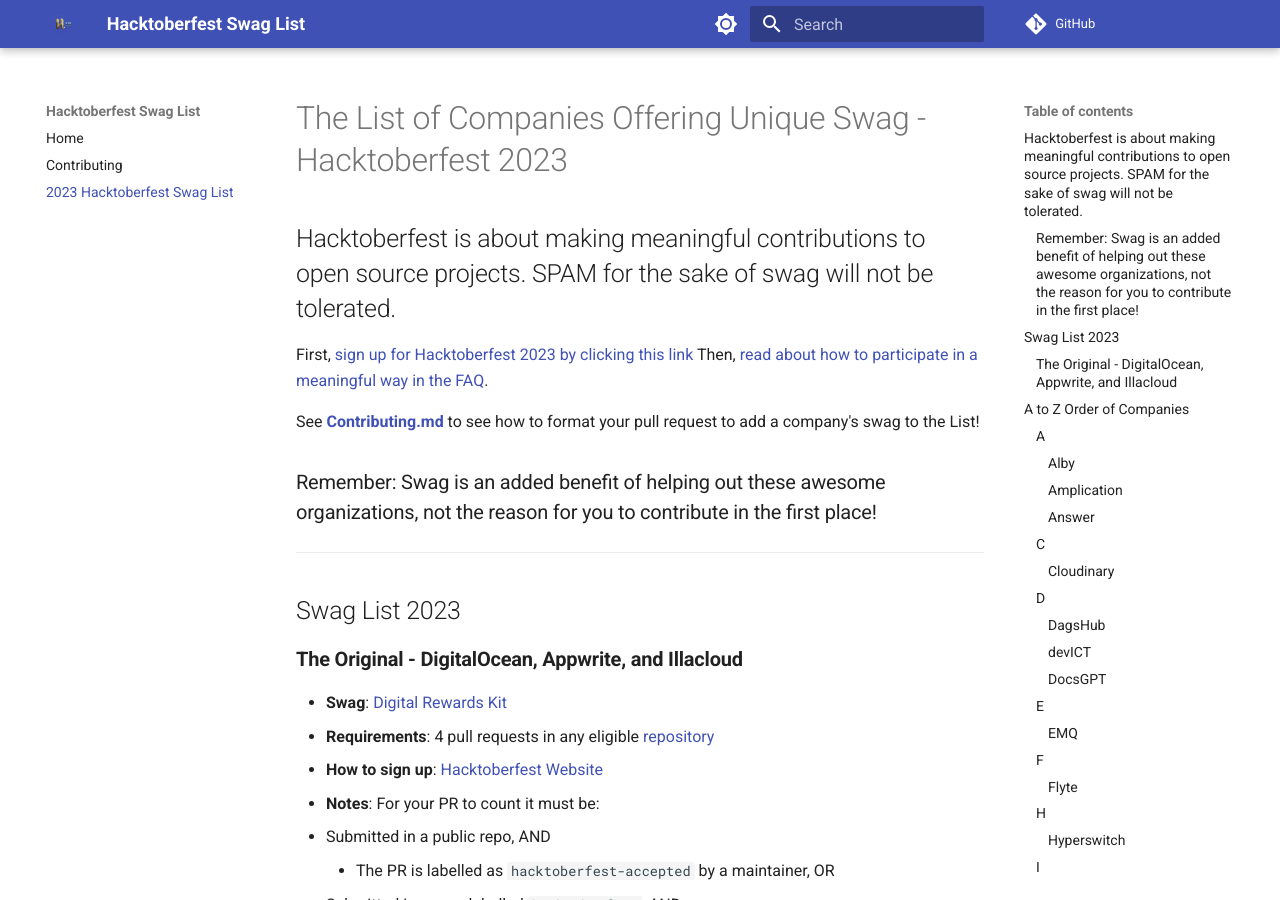
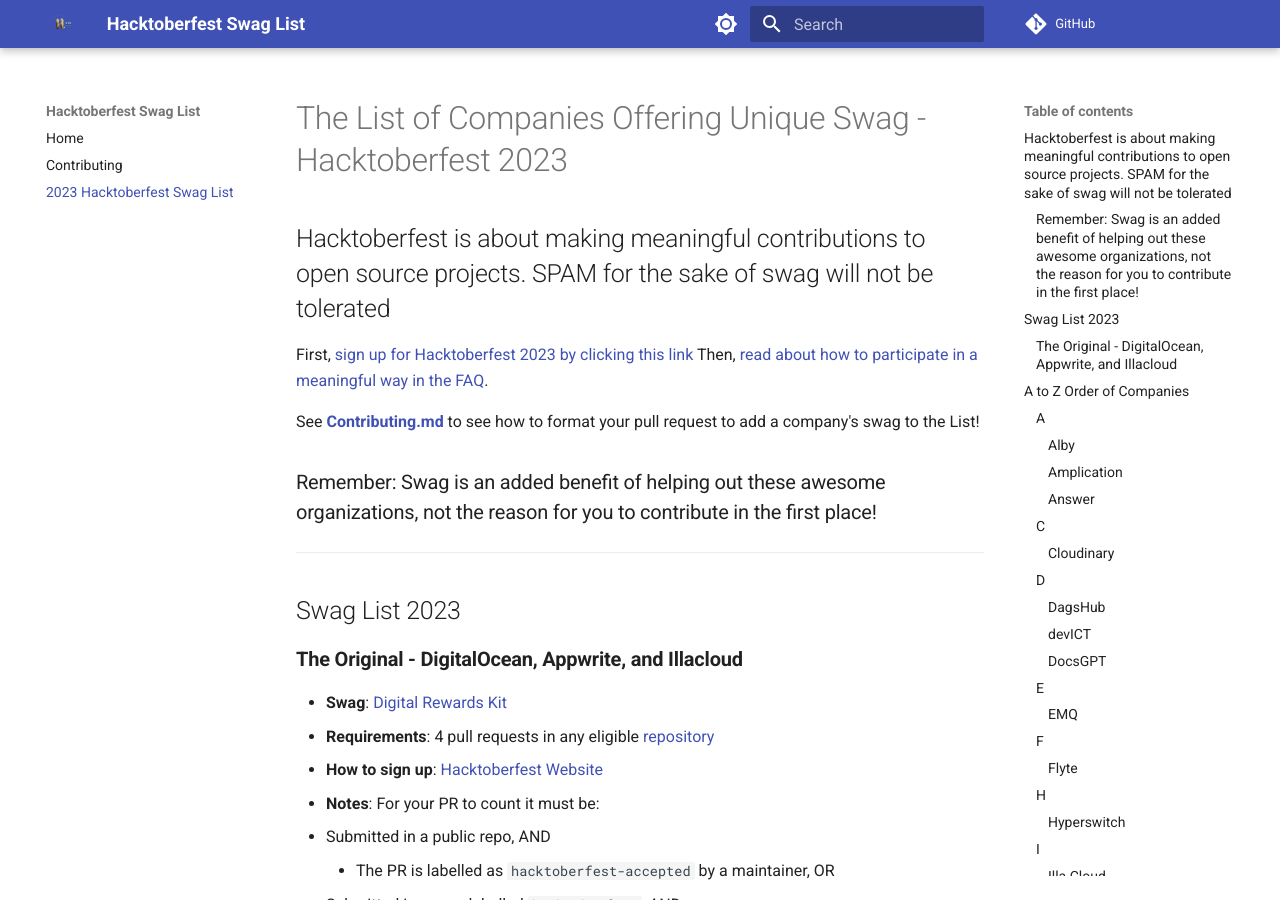
Before and after one commit to crweiner/hacktoberfest-swag-list, an MkDocs documentation site: the page built from docs/list.md, in a window 1280 px wide and 900 px high. Built offline with MkDocs 1.6.1 and Material for MkDocs 9.7.7, drawn with Linux system fonts in a browser that asks for light colours; plug-ins that fetch from the network failed and are left out; comment, search, counter and statistics services are not loaded.

Commit message:
Fix: codeclimate fixes

```diff
--- a/docs/list.md
+++ b/docs/list.md
@@ -1,6 +1,6 @@
 # The List of Companies Offering Unique Swag - Hacktoberfest 2023
 
-## Hacktoberfest is about making meaningful contributions to open source projects. SPAM for the sake of swag will not be tolerated.
+## Hacktoberfest is about making meaningful contributions to open source projects. SPAM for the sake of swag will not be tolerated
 
 First, [sign up for Hacktoberfest 2023 by clicking this link](https://hacktoberfest.com/) Then, [read about how to participate in a meaningful way in the FAQ](https://hacktoberfest.com/participation/).
 
```
